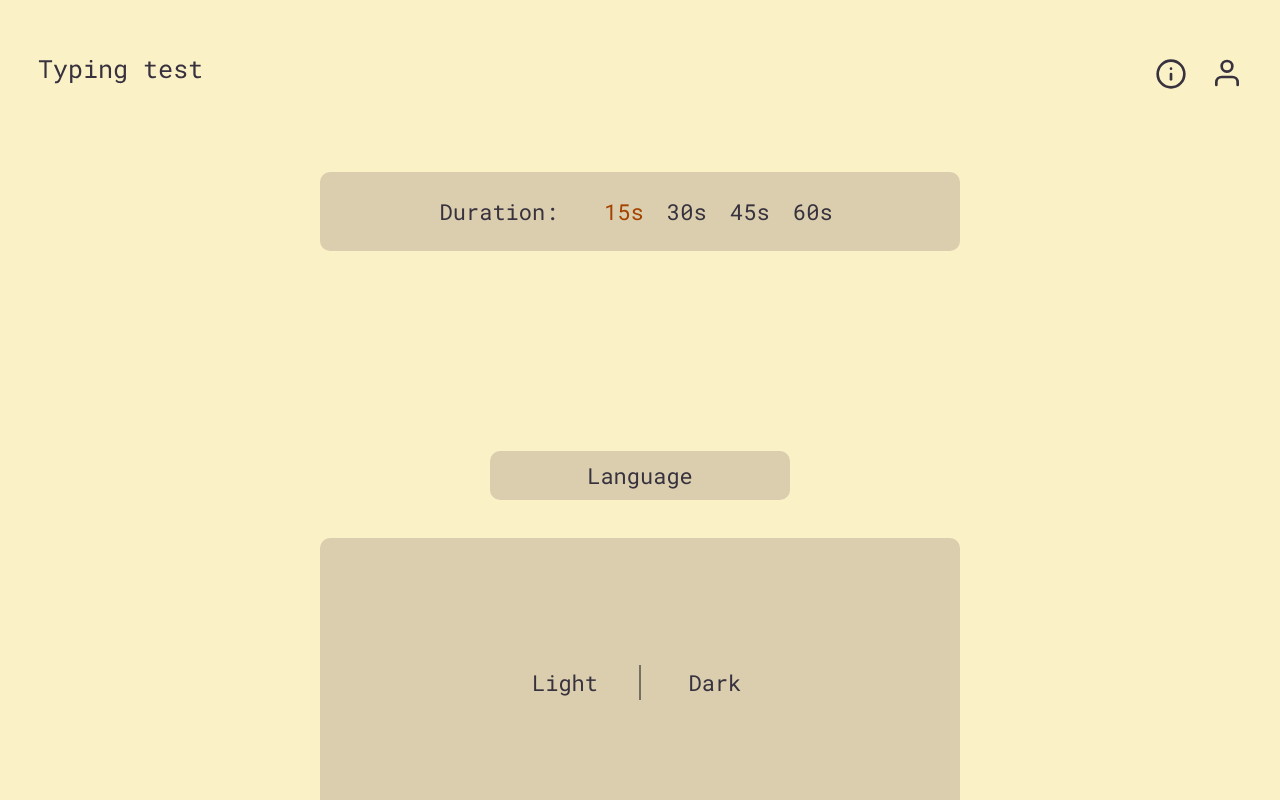
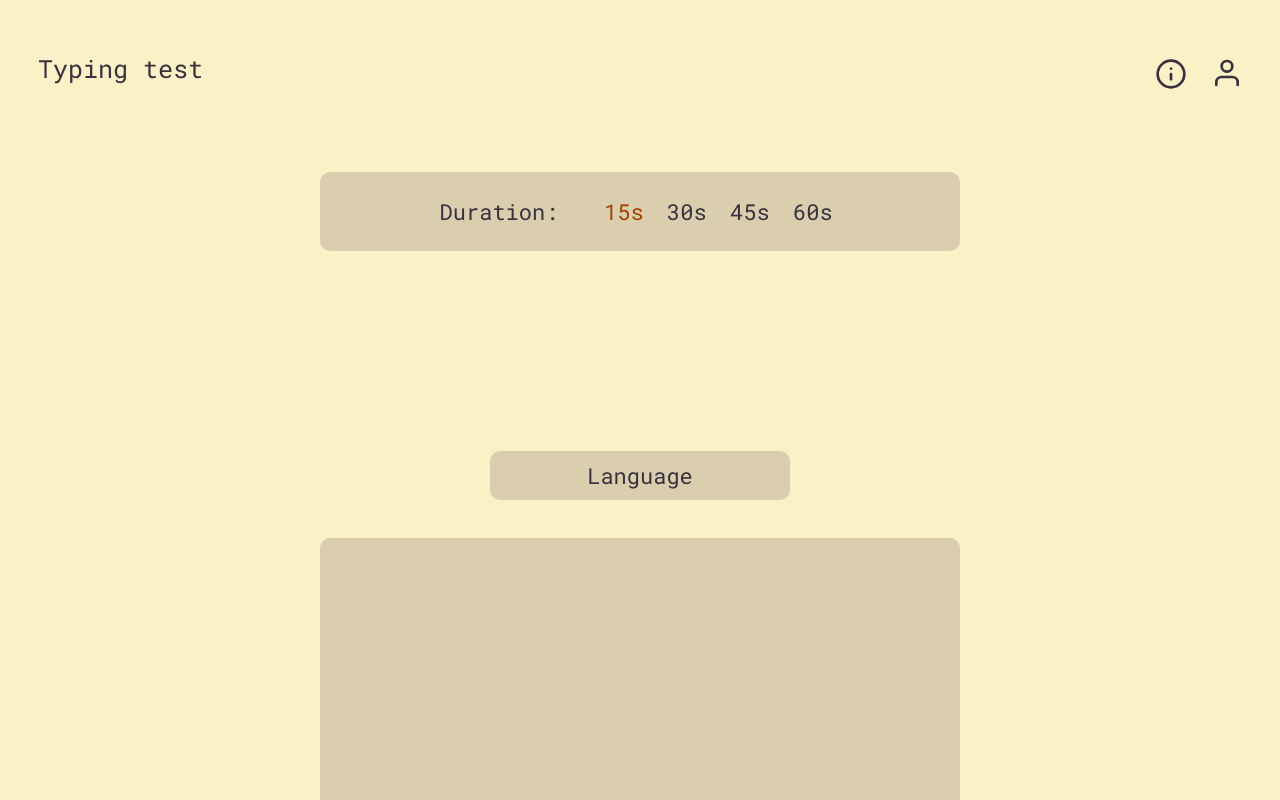
Before and after one commit to lisnyaknikita/nlTyping, a Next.js app: page / in a window 1280 px wide. Built offline with nearby package versions, Linux system fonts and the light colour scheme.

Commit message:
Added opportunity to open/close theme popup and made this animated

```diff
--- a/src/components/footer/Footer.tsx
+++ b/src/components/footer/Footer.tsx
@@ -11,9 +11,12 @@ const Footer: FC = () => {
 
   return (
     <>
-      <ThemePopup />
+      <ThemePopup isPopUpOpen={isPopUpOpen} />
       <footer className={classes.footer}>
-        <button className={classes.footerBtn}>
+        <button
+          className={classes.footerBtn}
+          onClick={() => setIsPopUpOpen((prev) => !prev)}
+        >
           <svg
             width='50'
             height='50'
--- a/src/components/footer/theme-popup/ThemePopup.module.scss
+++ b/src/components/footer/theme-popup/ThemePopup.module.scss
@@ -11,6 +11,16 @@
   background-color: $secondaryLight;
   display: flex;
   align-items: center;
+  opacity: 0;
+  visibility: hidden;
+  pointer-events: none;
+  transition: all 0.3s;
+
+  &:global(.open) {
+    opacity: 1;
+    visibility: visible;
+    pointer-events: all;
+  }
 
   > button:first-child {
     border-top-left-radius: 10px;
--- a/src/components/footer/theme-popup/ThemePopup.tsx
+++ b/src/components/footer/theme-popup/ThemePopup.tsx
@@ -1,10 +1,15 @@
 import { FC } from 'react';
 
 import classes from './ThemePopup.module.scss';
+import clsx from 'clsx';
 
-const ThemePopup: FC = () => {
+interface IThemePopupProps {
+  isPopUpOpen: boolean;
+}
+
+const ThemePopup: FC<IThemePopupProps> = ({ isPopUpOpen }) => {
   return (
-    <div className={classes.themePopUp}>
+    <div className={clsx(classes.themePopUp, isPopUpOpen && 'open')}>
       <button className={classes.themePopUpButton}>Light</button>
       <button className={classes.themePopUpButton}>Dark</button>
     </div>
--- a/src/components/main/duration/Duration.tsx
+++ b/src/components/main/duration/Duration.tsx
@@ -22,6 +22,7 @@ const Duration: FC = () => {
                 classes.durationBtn,
                 isActive === button.id && 'active'
               )}
+              key={button.id}
               onClick={() => setIsActive(button.id)}
             >
               {button.duration}s
```
